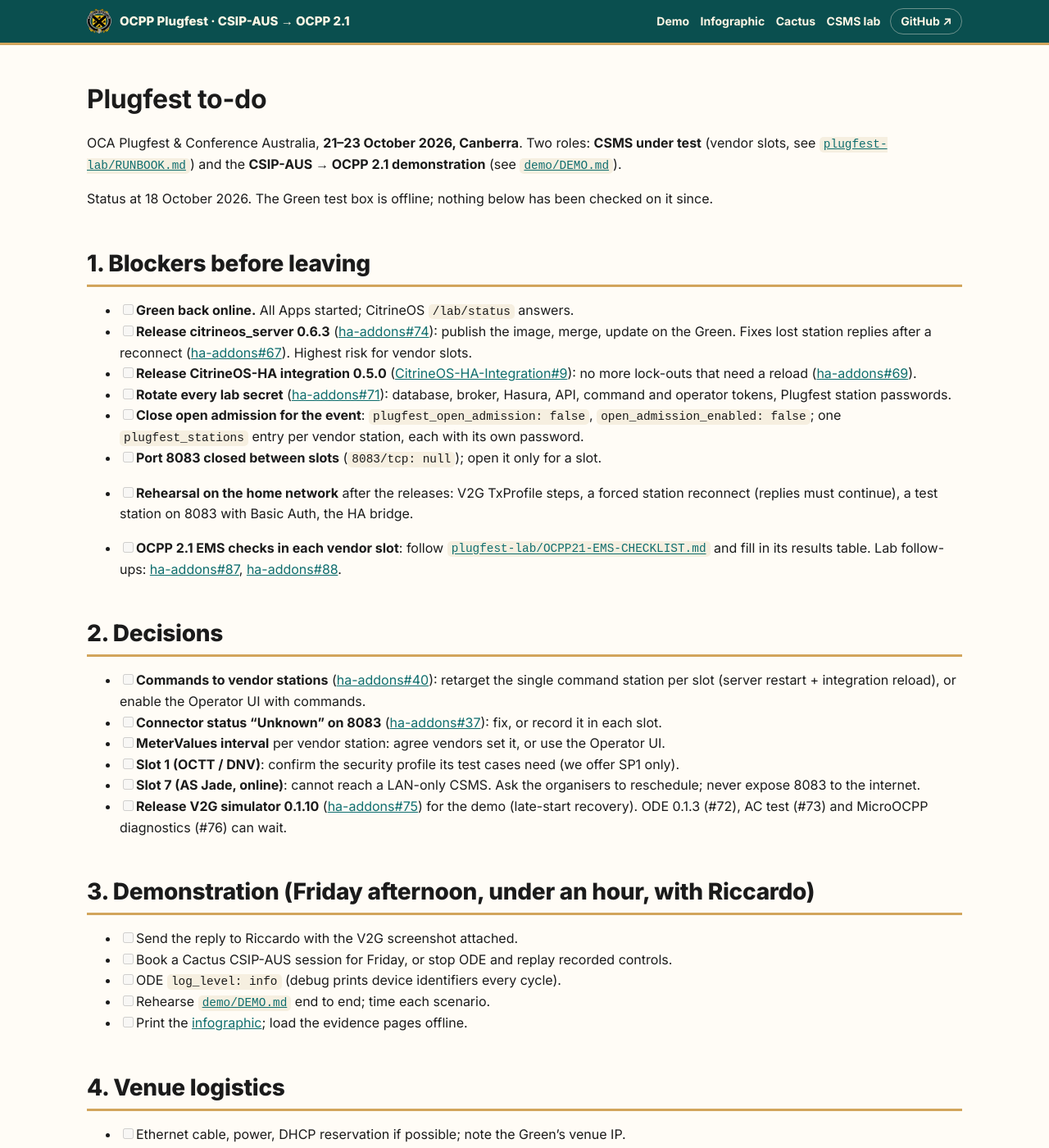
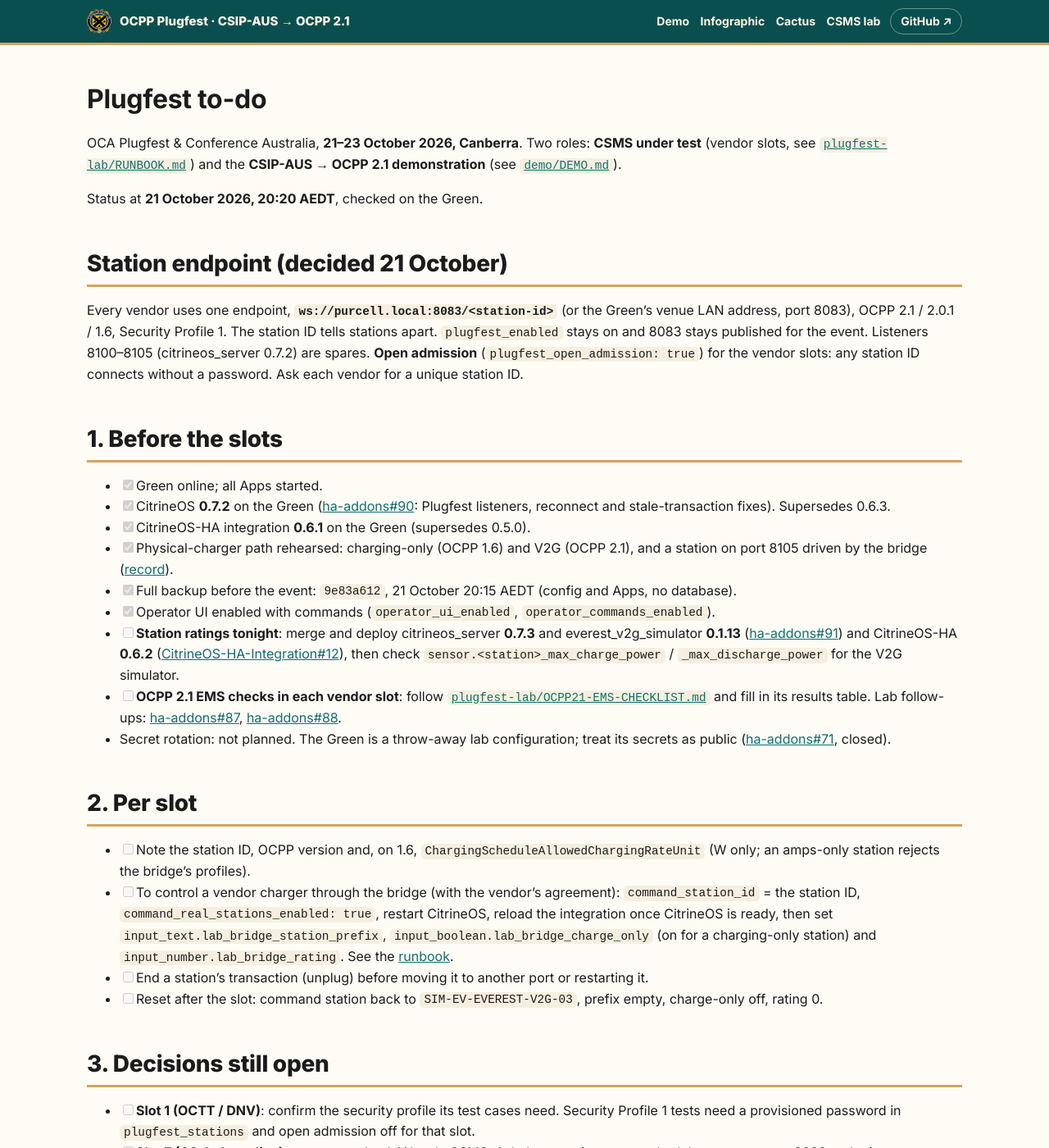
Before and after one commit to purcell-lab/ocpp-plugfest, a Jekyll site: the page built from TODO.md, in a window 1280 px wide and 1400 px high. Shown: the whole window at 82% size. Built offline with Jekyll 4.4.1, drawn with Linux system fonts in a browser that asks for light colours; our own code applies the rules of GitHub Pages for plain Markdown files; some of the changed text lies outside the part shown.

Commit message:
TODO: refresh for 21 October (endpoint decision, releases, rehearsal, backup)
Co-Authored-By: Claude Opus 5.5 <noreply@anthropic.com>
Claude-Session: https://claude.ai/code/session_01Kz9pMr42VvXk76LqnPeaqD

```diff
--- a/TODO.md
+++ b/TODO.md
@@ -4,68 +4,97 @@ OCA Plugfest & Conference Australia, **21–23 October 2026, Canberra**.
 Two roles: **CSMS under test** (vendor slots, see [`plugfest-lab/RUNBOOK.md`](plugfest-lab/RUNBOOK.md))
 and the **CSIP-AUS → OCPP 2.1 demonstration** (see [`demo/DEMO.md`](demo/DEMO.md)).
 
-Status at 18 October 2026. The Green test box is offline; nothing below has been checked on it since.
+Status at **21 October 2026, 20:20 AEDT**, checked on the Green.
 
-## 1. Blockers before leaving
+## Station endpoint (decided 21 October)
 
-- [ ] **Green back online.** All Apps started; CitrineOS `/lab/status` answers.
-- [ ] **Release citrineos_server 0.6.3** ([ha-addons#74](https://github.com/purcell-lab/ha-addons/pull/74)):
-      publish the image, merge, update on the Green. Fixes lost station replies after a reconnect
-      ([ha-addons#67](https://github.com/purcell-lab/ha-addons/issues/67)). Highest risk for vendor slots.
-- [ ] **Release CitrineOS-HA integration 0.5.0**
-      ([CitrineOS-HA-Integration#9](https://github.com/purcell-lab/CitrineOS-HA-Integration/pull/9)):
-      no more lock-outs that need a reload ([ha-addons#69](https://github.com/purcell-lab/ha-addons/issues/69)).
-- [ ] **Rotate every lab secret** ([ha-addons#71](https://github.com/purcell-lab/ha-addons/issues/71)):
-      database, broker, Hasura, API, command and operator tokens, Plugfest station passwords.
-- [ ] **Close open admission for the event**: `plugfest_open_admission: false`,
-      `open_admission_enabled: false`; one `plugfest_stations` entry per vendor station, each with
-      its own password.
-- [ ] **Port 8083 closed between slots** (`8083/tcp: null`); open it only for a slot.
-- [ ] **Rehearsal on the home network** after the releases: V2G TxProfile steps, a forced station
-      reconnect (replies must continue), a test station on 8083 with Basic Auth, the HA bridge.
+Every vendor uses one endpoint, **`ws://purcell.local:8083/<station-id>`** (or the Green's venue LAN
+address, port 8083), OCPP 2.1 / 2.0.1 / 1.6, Security Profile 1. The station ID tells stations apart.
+`plugfest_enabled` stays on and 8083 stays published for the event. Listeners 8100–8105
+(citrineos_server 0.7.2) are spares. **Open admission** (`plugfest_open_admission: true`) for the
+vendor slots: any station ID connects without a password. Ask each vendor for a unique station ID.
 
+## 1. Before the slots
+
+- [x] Green online; all Apps started.
+- [x] CitrineOS **0.7.2** on the Green ([ha-addons#90](https://github.com/purcell-lab/ha-addons/pull/90):
+      Plugfest listeners, reconnect and stale-transaction fixes). Supersedes 0.6.3.
+- [x] CitrineOS-HA integration **0.6.1** on the Green (supersedes 0.5.0).
+- [x] Physical-charger path rehearsed: charging-only (OCPP 1.6) and V2G (OCPP 2.1), and a station on
+      port 8105 driven by the bridge
+      ([record](results/2026-10-21-physical-path-rehearsal/README.md)).
+- [x] Full backup before the event: `9e83a612`, 21 October 20:15 AEDT (config and Apps, no database).
+- [x] Operator UI enabled with commands (`operator_ui_enabled`, `operator_commands_enabled`).
+- [ ] **Station ratings tonight**: merge and deploy citrineos_server **0.7.3** and
+      everest_v2g_simulator **0.1.13** ([ha-addons#91](https://github.com/purcell-lab/ha-addons/pull/91))
+      and CitrineOS-HA **0.6.2**
+      ([CitrineOS-HA-Integration#12](https://github.com/purcell-lab/CitrineOS-HA-Integration/pull/12)),
+      then check `sensor.<station>_max_charge_power` / `_max_discharge_power` for the V2G simulator.
 - [ ] **OCPP 2.1 EMS checks in each vendor slot**: follow
       [`plugfest-lab/OCPP21-EMS-CHECKLIST.md`](plugfest-lab/OCPP21-EMS-CHECKLIST.md) and fill in its
       results table. Lab follow-ups: [ha-addons#87](https://github.com/purcell-lab/ha-addons/issues/87),
       [ha-addons#88](https://github.com/purcell-lab/ha-addons/issues/88).
+- Secret rotation: not planned. The Green is a throw-away lab configuration; treat its secrets as
+  public ([ha-addons#71](https://github.com/purcell-lab/ha-addons/issues/71), closed).
 
-## 2. Decisions
+## 2. Per slot
 
-- [ ] **Commands to vendor stations** ([ha-addons#40](https://github.com/purcell-lab/ha-addons/issues/40)):
-      retarget the single command station per slot (server restart + integration reload), or enable
-      the Operator UI with commands.
-- [ ] **Connector status "Unknown" on 8083** ([ha-addons#37](https://github.com/purcell-lab/ha-addons/issues/37)):
-      fix, or record it in each slot.
-- [ ] **MeterValues interval** per vendor station: agree vendors set it, or use the Operator UI.
-- [ ] **Slot 1 (OCTT / DNV)**: confirm the security profile its test cases need (we offer SP1 only).
+- [ ] Note the station ID, OCPP version and, on 1.6, `ChargingScheduleAllowedChargingRateUnit`
+      (W only; an amps-only station rejects the bridge's profiles).
+- [ ] To control a vendor charger through the bridge (with the vendor's agreement):
+      `command_station_id` = the station ID, `command_real_stations_enabled: true`, restart CitrineOS,
+      reload the integration once CitrineOS is ready, then set `input_text.lab_bridge_station_prefix`,
+      `input_boolean.lab_bridge_charge_only` (on for a charging-only station) and
+      `input_number.lab_bridge_rating`. See the [runbook](plugfest-lab/RUNBOOK.md).
+- [ ] End a station's transaction (unplug) before moving it to another port or restarting it.
+- [ ] Reset after the slot: command station back to `SIM-EV-EVEREST-V2G-03`, prefix empty,
+      charge-only off, rating 0.
+
+## 3. Decisions still open
+
+- [ ] **Slot 1 (OCTT / DNV)**: confirm the security profile its test cases need. Security Profile 1
+      tests need a provisioned password in `plugfest_stations` and open admission off for that slot.
 - [ ] **Slot 7 (AS Jade, online)**: cannot reach a LAN-only CSMS. Ask the organisers to reschedule;
       never expose 8083 to the internet.
-- [ ] **Release V2G simulator 0.1.10** ([ha-addons#75](https://github.com/purcell-lab/ha-addons/pull/75))
-      for the demo (late-start recovery). ODE 0.1.3 (#72), AC test (#73) and MicroOCPP diagnostics (#76)
-      can wait.
+- [ ] **MeterValues interval** per vendor station: vendors set it, or use the Operator UI.
+- [x] **Commands to vendor stations** ([ha-addons#40](https://github.com/purcell-lab/ha-addons/issues/40)):
+      Operator UI with commands; the bridge retargets one command station per slot.
+- [x] **Connector status "Unknown" on 8083**: not reproduced on 21 October
+      ([ha-addons#37](https://github.com/purcell-lab/ha-addons/issues/37), closed).
 
-## 3. Demonstration (Friday afternoon, under an hour, with Riccardo)
+## 4. Demonstration (Friday afternoon, under an hour, with Riccardo)
 
+- [x] ODE `log_level: info`.
 - [ ] Send the reply to Riccardo with the V2G screenshot attached.
 - [ ] Book a Cactus CSIP-AUS session for Friday, or stop ODE and replay recorded controls.
-- [ ] ODE `log_level: info` (debug prints device identifiers every cycle).
 - [ ] Rehearse [`demo/DEMO.md`](demo/DEMO.md) end to end; time each scenario.
 - [ ] Print the [infographic](infographic/plugfest-infographic.pdf); load the evidence pages offline.
 
-## 4. Venue logistics
+## 5. Venue logistics
 
 - [ ] Ethernet cable, power, DHCP reservation if possible; note the Green's venue IP.
+- [ ] Check `purcell.local` resolves on the venue network; otherwise give vendors the IP.
 - [ ] Assume no internet: every App image already pulled on the Green.
-- [ ] No updates in the week before (Home Assistant Core 2026.10.2 waits).
-- [ ] Full backup before the event and after.
-- [ ] After the event: `plugfest_enabled: false`, export the evidence, reset the CitrineOS
-      database, treat every password used as public.
+- [ ] No updates during the event: Home Assistant Core stays on 2026.10.2, Mosquitto 7.1.2 waits.
+- [ ] Backup after the event.
+- [ ] After the event: `plugfest_enabled: false`, unpublish 8083 and 8100–8105, export the evidence,
+      reset the CitrineOS database, treat every password used as public.
 
-## 5. Tidy-up
+## 6. After the event
 
-- [ ] Stop the V2G session left charging after the 17 October test
-      ([ha-addons#26](https://github.com/purcell-lab/ha-addons/issues/26)).
-- [ ] Stop the MicroOCPP simulators until #76's diagnostics are captured
-      ([ha-addons#31](https://github.com/purcell-lab/ha-addons/issues/31)).
-- [ ] Close [ha-addons#27](https://github.com/purcell-lab/ha-addons/issues/27): the 0 W step held 0 W
-      on 17 October (fixed in 0.1.8).
+- CitrineOS heap use in long slots ([ha-addons#80](https://github.com/purcell-lab/ha-addons/issues/80)):
+  restart the App if it runs out.
+- ODE upstream patches: [#83](https://github.com/purcell-lab/ha-addons/issues/83),
+  [#85](https://github.com/purcell-lab/ha-addons/issues/85),
+  [#86](https://github.com/purcell-lab/ha-addons/issues/86).
+- OCPP 2.1 EMS and DER control: [#87](https://github.com/purcell-lab/ha-addons/issues/87),
+  [#88](https://github.com/purcell-lab/ha-addons/issues/88),
+  [#89](https://github.com/purcell-lab/ha-addons/issues/89).
+- Simulator and integration follow-ups: [#26](https://github.com/purcell-lab/ha-addons/issues/26),
+  [#28](https://github.com/purcell-lab/ha-addons/issues/28),
+  [#31](https://github.com/purcell-lab/ha-addons/issues/31),
+  [#32](https://github.com/purcell-lab/ha-addons/issues/32),
+  [#42](https://github.com/purcell-lab/ha-addons/issues/42),
+  [#70](https://github.com/purcell-lab/ha-addons/issues/70).
+- Restart-free command retarget ([#40](https://github.com/purcell-lab/ha-addons/issues/40)).
+- Prune the stale feature branches in ha-addons.
```
